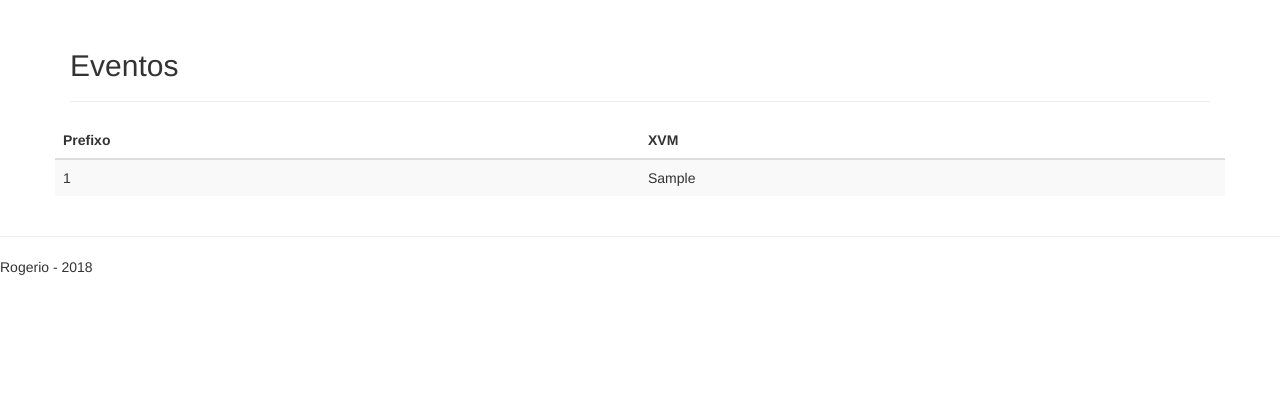
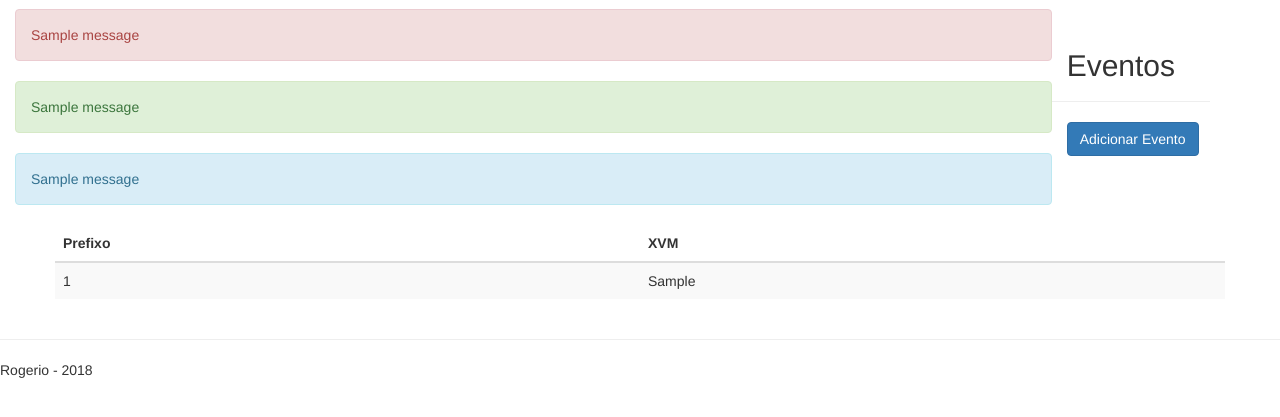
Before and after one commit to rogerioprando/flask-hubble, a Flask app: page /eventos in a window 1280 px wide. Shown: the part 51-468 px from the top of the page. Run offline with Flask 2, Linux system fonts and the light colour scheme; tables that the repository leaves empty hold one stand-in row (values such as "Sample post"); one stand-in notice (Sample message) is shown; some libraries are stand-ins or nearby versions.

Commit message:
Added use of forms

```diff
--- a/instance/config.py
+++ b/instance/config.py
@@ -13,3 +13,6 @@
 # SQLAlchemy
 SQLALCHEMY_DATABASE_URI = 'postgresql://rogerio:password@localhost/flask_hubble'
 SQLALCHEMY_TRACK_MODIFICATIONS = True
+
+# WTF-Forms
+WTF_CSRF_ENABLED = True
--- a/project/core/templates/eventos.html
+++ b/project/core/templates/eventos.html
@@ -5,6 +5,7 @@
         <h2>Eventos</h2>
     </div>
     <div class="row">
+        <a class="btn btn-primary" href="{{ url_for('core.add_event') }}">Adicionar Evento</a>
         <div class="col-md-16">
             <table class="table table-striped" id="owned_stock_table">
                 <thead>
--- a/project/core/templates/layout.html
+++ b/project/core/templates/layout.html
@@ -43,6 +43,21 @@
         </div><!-- /.container -->
     </nav>
 
+    <div class="col-md-10">
+    <!-- flash messages -->
+    {% for error_message in get_flashed_messages(category_filter=["error"]) %}
+        <div class="alert alert-danger alert-dismissible">{{ error_message }}</div>
+    {% endfor %}
+
+    {% for success_message in get_flashed_messages(category_filter=["success"]) %}
+        <div class="alert alert-success alert-dismissible">{{ success_message }}</div>
+    {% endfor %}
+
+    {% for info_message in get_flashed_messages(category_filter=["info"]) %}
+        <div class="alert alert-info alert-dismissible">{{ info_message }}</div>
+    {% endfor %}
+    </div>
+
     <div class="container">
         <div class="content">
             <!-- child template -->
--- a/project/core/views.py
+++ b/project/core/views.py
@@ -1,5 +1,8 @@
-from flask import render_template, Blueprint
+from flask import render_template, Blueprint, request, redirect, url_for, flash
 from project.models import Event
+from .forms import *
+from project import db
+
 
 core_blueprint = Blueprint('core', __name__, template_folder='templates')
 
@@ -13,3 +16,28 @@
 def list_events():
     all_events = Event.query.all()  # query events in the db
     return render_template('eventos.html', events=all_events)
+
+
+@core_blueprint.route('/add_event', methods=['GET','POST'])
+def add_event():
+    form = AddEventForm(request.form)
+    if request.method == 'POST':
+        if form.validate_on_submit():
+            novo_evento = Event(form.event_prefix.data, form.event_xvm.data)
+            db.session.add(novo_evento)
+            db.session.commit()
+            flash('Novo evento de {}, adicionado!' .format(novo_evento.prefix), 'success')
+            return redirect(url_for('core.list_events'))
+        else:
+            flash_errors(form)
+            flash('Erro! Evento não adicionado', 'error')
+    return render_template('add_event.html', form=form)
+
+
+def flash_errors(form):
+    for field, errors in form.errors.items():
+        for error in errors:
+            flash(u"Error in the %s field - %s" % (
+                getattr(form, field).label.text,
+                error
+            ), 'info')
--- a/project/static/css/main.css
+++ b/project/static/css/main.css
@@ -1,4 +1,9 @@
 body {
-padding: 60px 0;
-background: #ffffff;
+  padding: 60px 0;
+  background: #ffffff;
 }
+
+.error {
+  color: red;
+  font-size: .8em;
+}
--- a/venv-script/requirements.txt
+++ b/venv-script/requirements.txt
@@ -2,6 +2,7 @@
 coverage==4.5.1
 Flask==1.0.1
 Flask-SQLAlchemy==2.3.2
+Flask-WTF==0.14.2
 itsdangerous==0.24
 Jinja2==2.10
 MarkupSafe==1.0
@@ -11,3 +12,4 @@
 six==1.11.0
 SQLAlchemy==1.2.7
 Werkzeug==0.14.1
+WTForms==2.1
```
Also changed, not shown: project/core/forms.py (added, +8 -0 lines), project/core/templates/_form_macros.html (added, +16 -0 lines), project/core/templates/add_event.html (added, +31 -0 lines), README.md.
